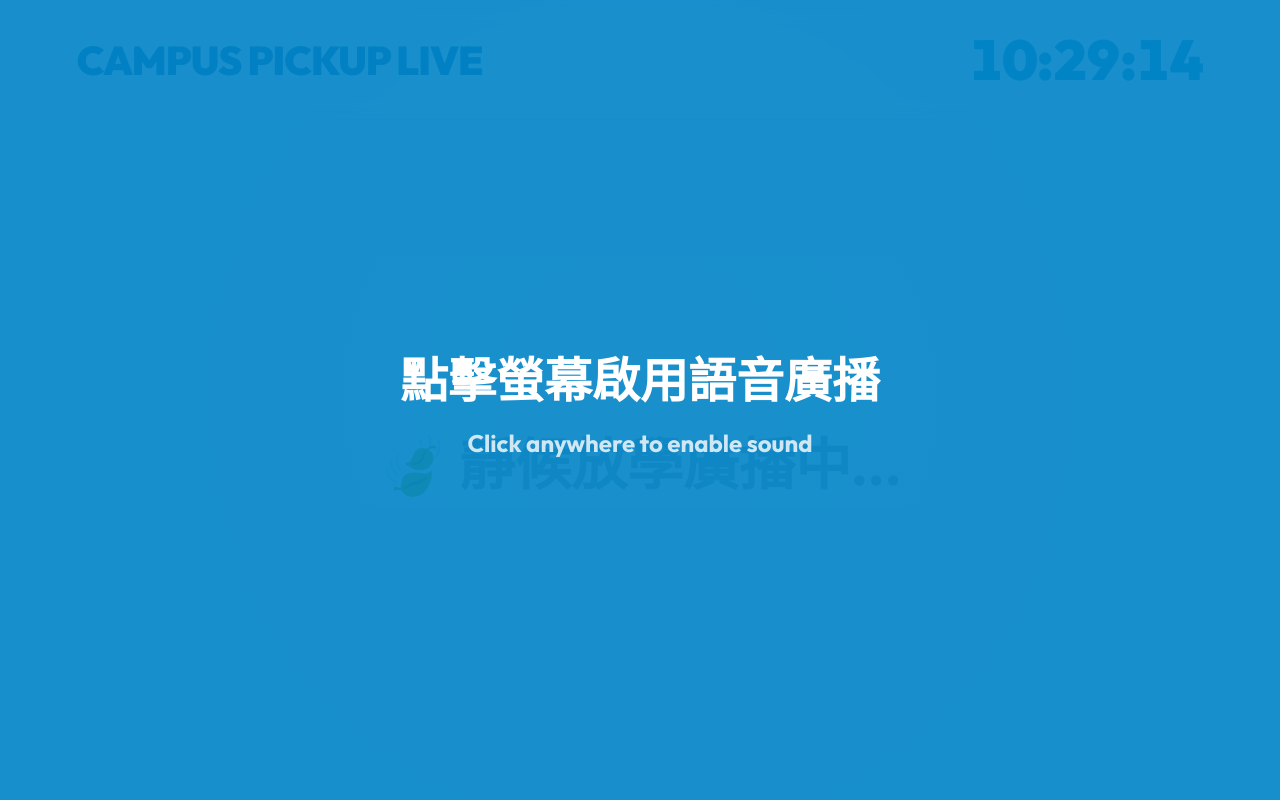
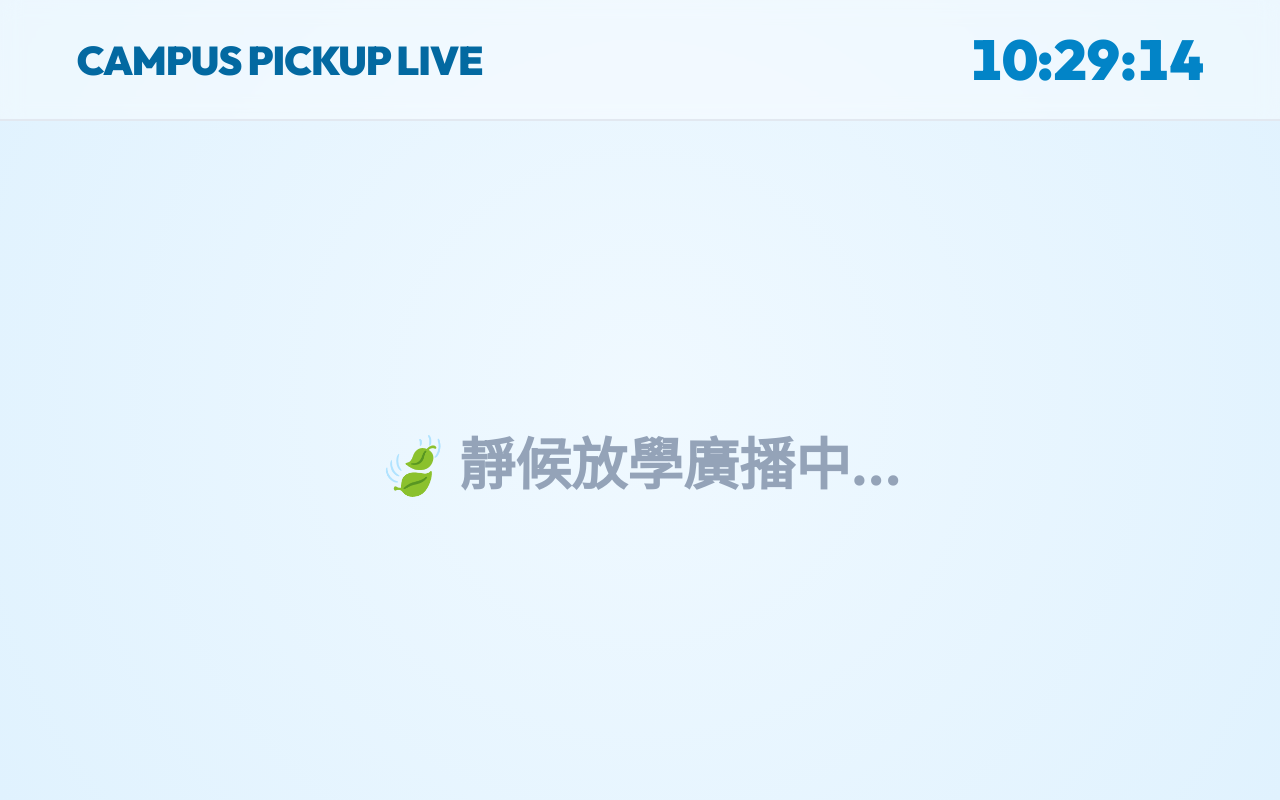
Before and after one commit to Albertyoung22/SchpickupDemo, a Flask app: template templates/billboard.html in a window 1280 px wide. Run offline with Flask 3, Linux system fonts and the light colour scheme; the template is opened without the code that fills it, so the values that code supplies are empty.

Commit message:
Add files via upload

```diff
--- a/templates/billboard.html
+++ b/templates/billboard.html
@@ -187,43 +187,10 @@
             font-weight: 700;
             gap: 2vh;
         }
-
-        /* Audio Unblock Overlay */
-        #unblock-overlay {
-            position: fixed;
-            top: 0;
-            left: 0;
-            width: 100%;
-            height: 100%;
-            background: rgba(2, 132, 199, 0.9);
-            color: white;
-            display: flex;
-            flex-direction: column;
-            justify-content: center;
-            align-items: center;
-            z-index: 9999;
-            cursor: pointer;
-            transition: opacity 0.5s;
-        }
-
-        #unblock-overlay h2 {
-            font-size: 6vh;
-            margin-bottom: 2vh;
-        }
-
-        #unblock-overlay p {
-            font-size: 3vh;
-            opacity: 0.8;
-        }
     </style>
 </head>
 
 <body>
-    <div id="unblock-overlay" onclick="enableAudio()">
-        <h2>點擊螢幕啟用語音廣播</h2>
-        <p>Click anywhere to enable sound</p>
-    </div>
-
     <header>
         <div class="title">CAMPUS PICKUP LIVE</div>
         <div id="clock" class="clock">00:00:00</div>
@@ -235,8 +202,6 @@
 
     <script>
         let lastHistoryHash = "";
-        let lastPlayedAudioUrl = "";
-        let audioEnabled = false;
 
         function updateClock() {
             const now = new Date();
@@ -245,30 +210,14 @@
         setInterval(updateClock, 1000);
         updateClock();
 
-        function enableAudio() {
-            audioEnabled = true;
-            document.getElementById('unblock-overlay').style.opacity = '0';
-            setTimeout(() => {
-                document.getElementById('unblock-overlay').style.display = 'none';
-            }, 500);
-
-            // Play a silent sound to "warm up" the audio context
-            const audio = new Audio();
-            audio.play().catch(() => { });
-            console.log("Audio enabled");
-        }
-
         async function poll() {
             try {
                 const res = await fetch('/api/poll');
                 const data = await res.json();
                 const currentHash = JSON.stringify(data.history);
-
-                if (currentHash !== lastHistoryHash) {
-                    lastHistoryHash = currentHash;
-                    updateBillboard(data.history);
-                    checkAndPlayAudio(data.history);
-                }
+                if (currentHash === lastHistoryHash) return;
+                lastHistoryHash = currentHash;
+                updateBillboard(data.history);
             } catch (err) { console.error("Poll error:", err); }
         }
 
@@ -290,19 +239,6 @@
             `).join('');
         }
 
-        function checkAndPlayAudio(history) {
-            if (!audioEnabled || !history || history.length === 0) return;
-
-            const latest = history[0];
-            // If the latest entry has a new audio URL, play it
-            if (latest.audio_url && latest.audio_url !== lastPlayedAudioUrl) {
-                console.log("Announcement:", latest.name, latest.status);
-                const audio = new Audio(latest.audio_url);
-                audio.play().catch(err => console.error("Audio Play Error:", err));
-                lastPlayedAudioUrl = latest.audio_url;
-            }
-        }
-
         setInterval(poll, 2500);
         poll();
     </script>
```
